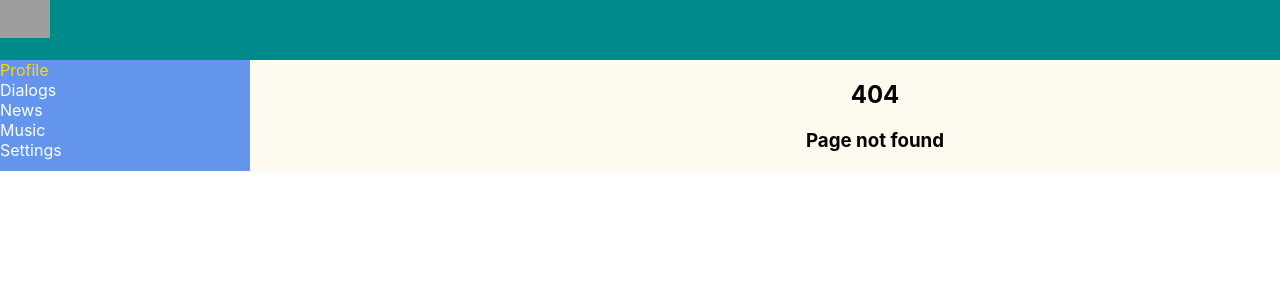
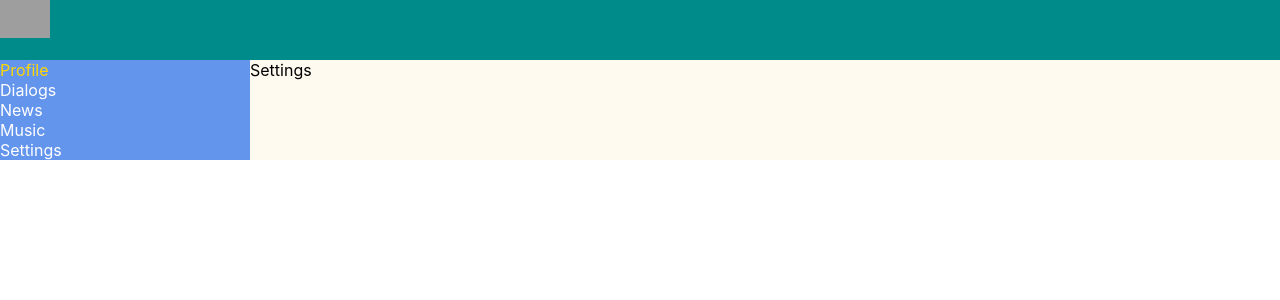
Before and after one commit to DK-AC/social-network-ts, a React (Create React App) app: page /settings in a window 1280 px wide. Before the commit this address had no page. Shown: the top 300 px of the page. Built offline with nearby package versions, Linux system fonts and the light colour scheme; grey boxes are pictures that could not be loaded.

Commit message:
add routes and components

```diff
--- a/src/App.tsx
+++ b/src/App.tsx
@@ -6,6 +6,9 @@
 import {Dialogs} from "./ui/Dialogs/Dialogs";
 import {Route, Routes} from "react-router-dom";
 import {NotFound404} from "./ui/NotFound404/NotFound404";
+import {News} from "./ui/News/News";
+import {Music} from "./ui/Music/Music";
+import {Settings} from "./ui/Settings/Settings";
 
 export const App = () => {
     return (
@@ -17,6 +20,9 @@
                     <Route path="/" element={<Profile/>}/>
                     <Route path="/profile" element={<Profile/>}/>
                     <Route path="/dialogs" element={<Dialogs/>}/>
+                    <Route path="/news" element={<News/>}/>
+                    <Route path="/music" element={<Music/>}/>
+                    <Route path="/settings" element={<Settings/>}/>
                     <Route path="/*" element={<NotFound404/>}/>
                 </Routes>
             </div>
--- /dev/null
+++ b/src/ui/Music/Music.tsx
@@ -0,0 +1,7 @@
+import React from 'react';
+
+export const Music = () => {
+    return (
+        <div>Music</div>
+    );
+};
--- a/src/ui/Navbar/Navbar.tsx
+++ b/src/ui/Navbar/Navbar.tsx
@@ -11,20 +11,15 @@
             <div>
                 <NavLink to={'/dialogs'} className={`${styles.item}`}>Dialogs</NavLink>
             </div>
-
             <div>
                 <NavLink to={'/news'} className={`${styles.item}`}>News</NavLink>
-
             </div>
             <div>
                 <NavLink to={'/music'} className={`${styles.item}`}>Music</NavLink>
-
             </div>
             <div>
                 <NavLink to={'/settings'} className={`${styles.item}`}>Settings</NavLink>
-
             </div>
-
         </nav>
     );
 };
--- /dev/null
+++ b/src/ui/News/News.tsx
@@ -0,0 +1,7 @@
+import React from 'react';
+
+export const News = () => {
+    return (
+        <div>News</div>
+    );
+};
--- /dev/null
+++ b/src/ui/Settings/Settings.tsx
@@ -0,0 +1,9 @@
+import React from 'react';
+
+export const Settings = () => {
+    return (
+        <div>
+            Settings
+        </div>
+    );
+};
```
Also changed, not shown: src/ui/Music/music.module.css (added), src/ui/News/news.module.css (added), src/ui/Settings/settings.module.css (added).
